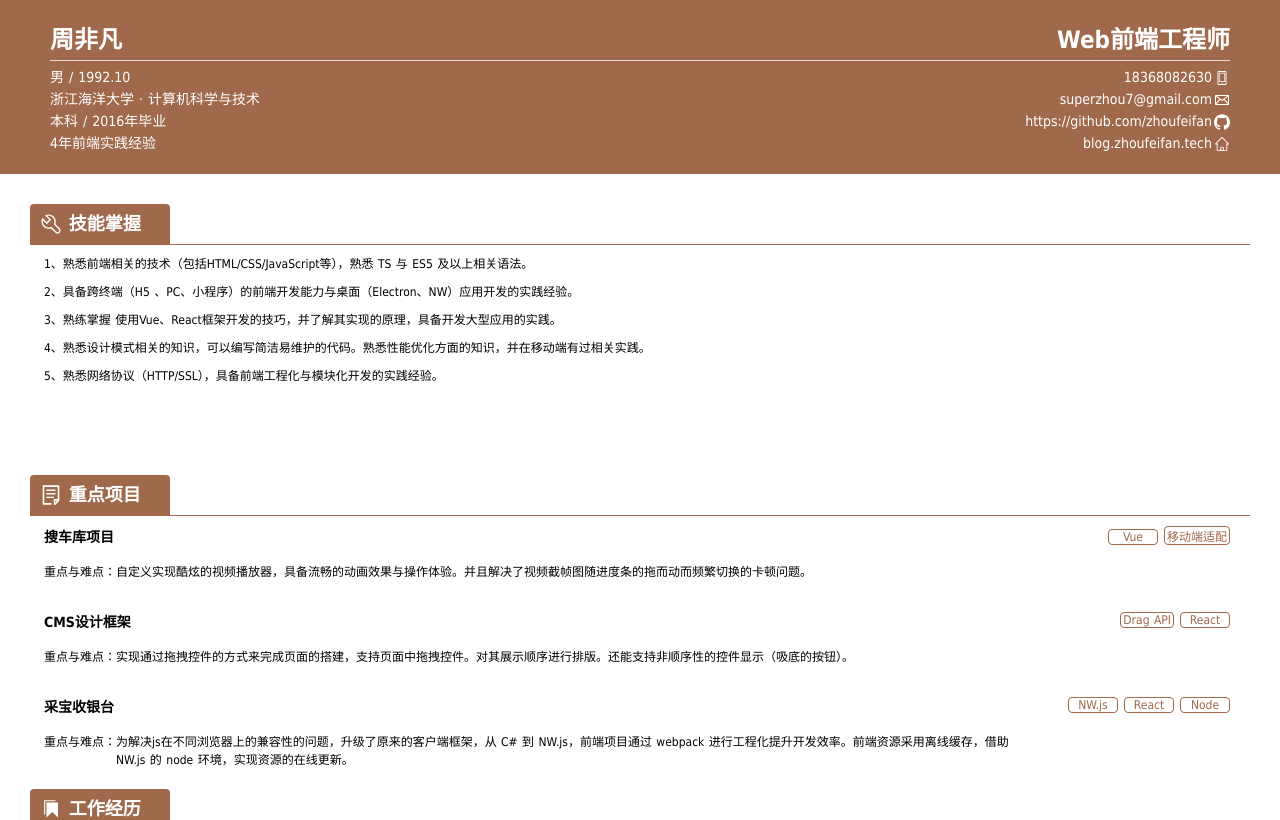
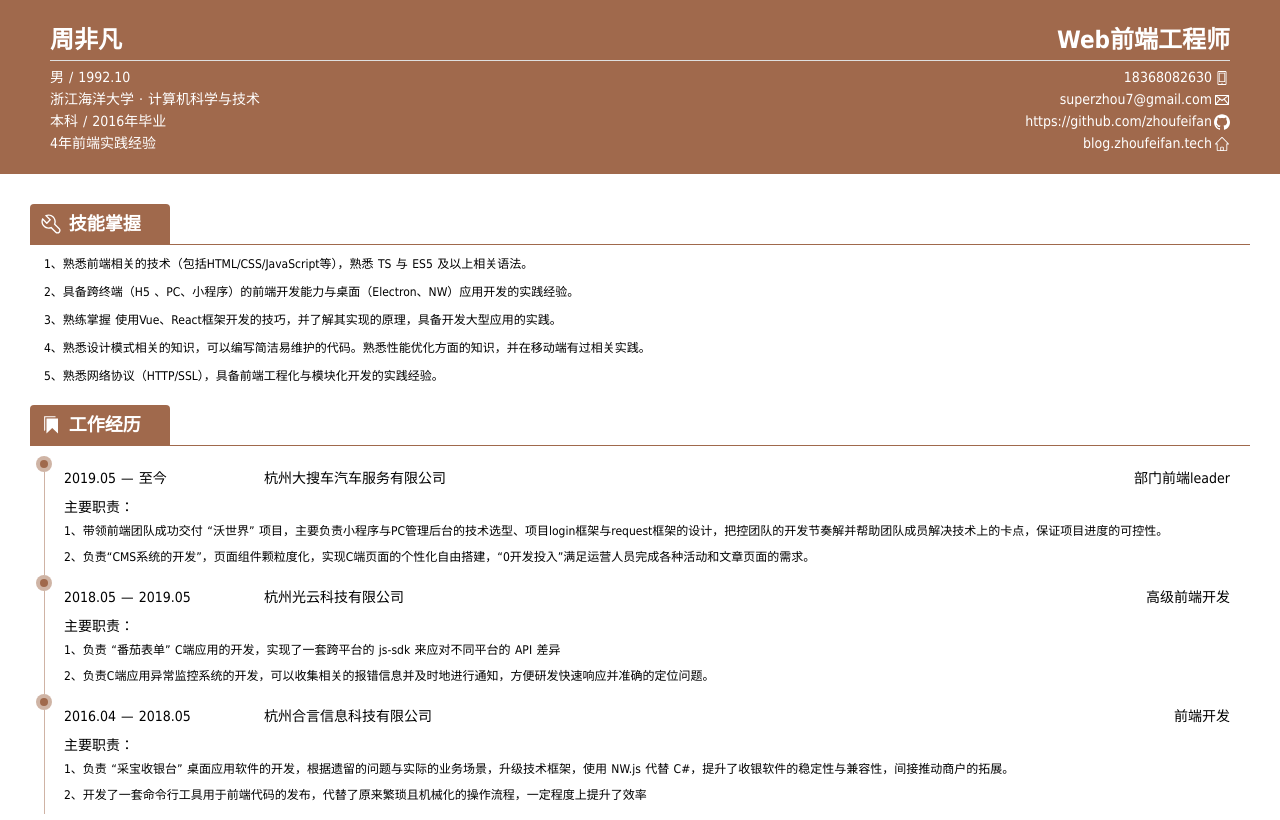
Before and after one commit to zhoufeifan/my-resume, a Nuxt app: page / in a window 1280 px wide. Shown: the top 820 px of the page. Built offline with nearby package versions, Linux system fonts and the light colour scheme; no server answers.

Commit message:
完成简历的整改

```diff
--- a/pages/index.vue
+++ b/pages/index.vue
@@ -4,35 +4,44 @@
     <div class="resume-container">
       <Header></Header>
       <div class="resume-content">
+        <!-- <ItemTitle title="主要项目" :icon="require('../assets/img/project.svg')">
+          <ProjectsContainer :itemList="projectList" />
+        </ItemTitle>
+        <div class="blank"></div> -->
         <ItemTitle title="技能掌握" :icon="require('../assets/img/skill.svg')">
           <!--技能掌握-->
           <SkillManages></SkillManages>
         </ItemTitle>
-        <div class="blank"></div>
-        <ItemTitle title="重点项目" :icon="require('../assets/img/project.svg')">
-          <ProjectsContainer :itemList="projectList" />
-        </ItemTitle>
         <ItemTitle title="工作经历" :icon="require('../assets/img/work.svg')">
           <div class="draft-group">
             <DraftItem>
-              <CareerTitle time="2019.05 — 至今" company="杭州大搜车汽车服务有限公司" job="高级前端开发"></CareerTitle>
+              <CareerTitle time="2019.05 — 至今" company="杭州大搜车汽车服务有限公司" job="部门前端leader"></CareerTitle>
               <!-- <WorkExperience :workList="raycloundWorkList"/> -->
+              <p class="title">主要职责：</p>
+              <p class="item-row">1、带领前端团队成功交付 “沃世界” 项目，主要负责小程序与PC管理后台的技术选型、项目login框架与request框架的设计，把控团队的开发节奏解并帮助团队成员解决技术上的卡点，保证项目进度的可控性。</p>
+              <p class="item-row">2、负责“CMS系统的开发”，页面组件颗粒度化，实现C端页面的个性化自由搭建，“0开发投入”满足运营人员完成各种活动和文章页面的需求。</p>
             </DraftItem>
           </div>
           <div class="draft-group">
             <DraftItem>
               <CareerTitle time="2018.05 — 2019.05" company="杭州光云科技有限公司" job="高级前端开发"></CareerTitle>
               <!-- <WorkExperience :workList="raycloundWorkList"/> -->
+              <p class="title">主要职责：</p>
+              <p class="item-row">1、负责 “番茄表单” C端应用的开发，实现了一套跨平台的 js-sdk 来应对不同平台的 API 差异</p>
+              <p class="item-row">2、负责C端应用异常监控系统的开发，可以收集相关的报错信息并及时地进行通知，方便研发快速响应并准确的定位问题。</p>
             </DraftItem>
           </div>
           <div class="draft-group">
             <DraftItem>
               <CareerTitle time="2016.04 — 2018.05" company="杭州合言信息科技有限公司" job="前端开发"></CareerTitle>
               <!-- <WorkExperience :workList="caibaoWorkList"/> -->
+              <p class="title">主要职责：</p>
+              <p class="item-row">1、负责 “采宝收银台” 桌面应用软件的开发，根据遗留的问题与实际的业务场景，升级技术框架，使用 NW.js 代替 C#，提升了收银软件的稳定性与兼容性，间接推动商户的拓展。</p>
+              <p class="item-row">2、开发了一套命令行工具用于前端代码的发布，代替了原来繁琐且机械化的操作流程，一定程度上提升了效率</p>
             </DraftItem>
           </div>
         </ItemTitle>
-        <ItemTitle title="在校荣誉" :icon="require('../assets/img/school.svg')">
+        <!-- <ItemTitle title="在校荣誉" :icon="require('../assets/img/school.svg')">
           <div class="school-career-container">
             <div class="awards-item">
               <span class="awards">『浙江省程序设计竞赛』铜奖</span>
@@ -53,7 +62,7 @@
               <span class="awards">『浙江省电子商务竞赛』三等奖</span>
             </div>
           </div>
-        </ItemTitle>
+        </ItemTitle> -->
         <ItemTitle title="自我评价" :icon="require('../assets/img/comment.svg')">
           <!--自我评价-->
           <div class="comment-myself">
@@ -227,6 +236,14 @@
             opacity: .5;
             background-color: $mainColor;
           }
+          .title {
+
+          }
+          .item-row {
+            font-size: 12px;
+            line-height: 1.3;
+            margin-top: 10px;
+          }
         }
         .comment-myself{
           .comment-item{
```
